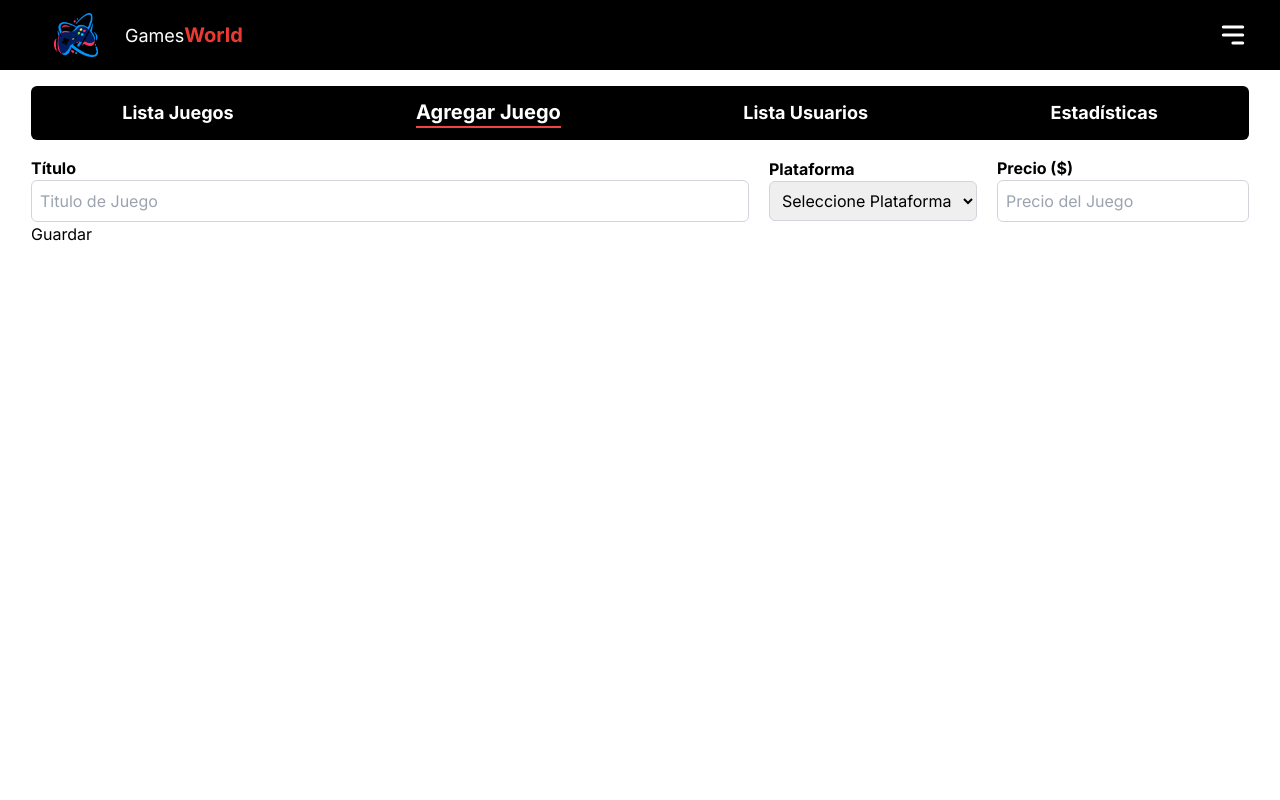
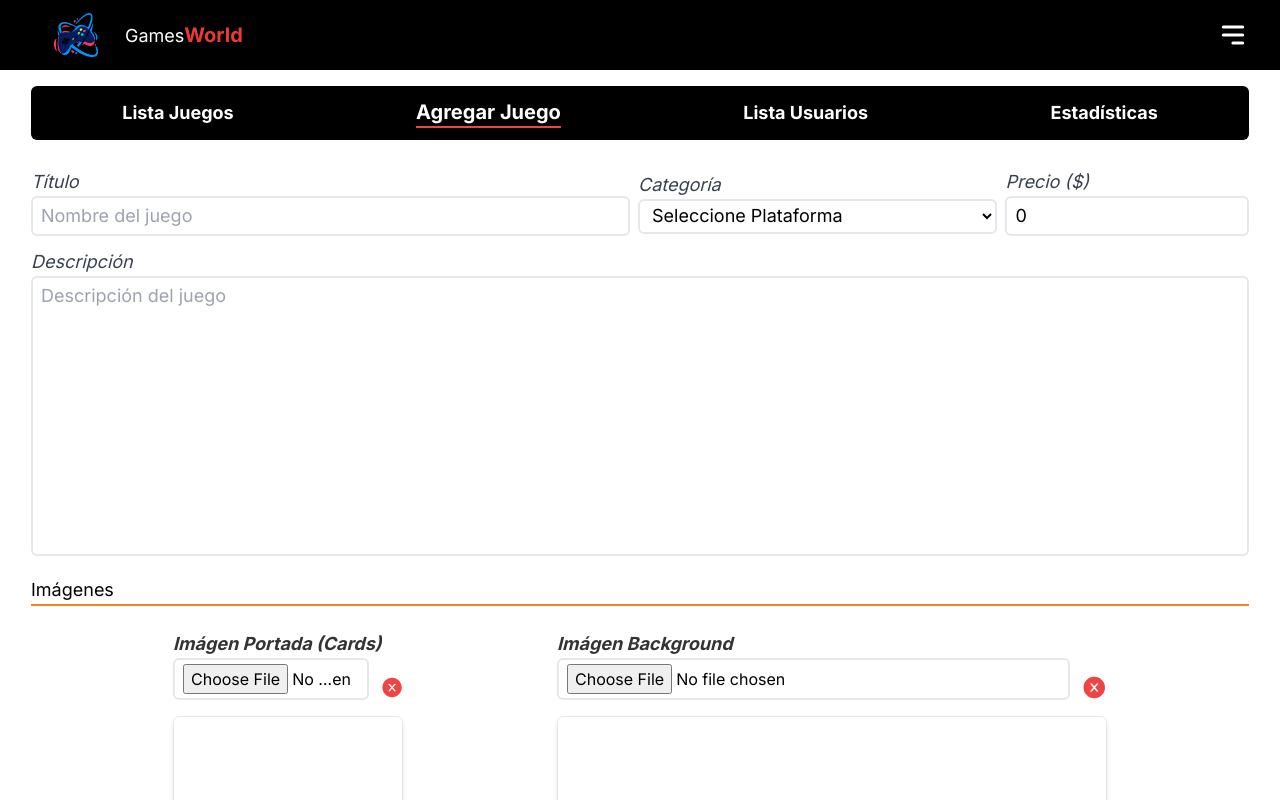
Before and after one commit to alloisa2005/entrega-app, a Next.js app: page /admin/nuevoJuego in a window 1280 px wide. Shown: the top 800 px of the page. Built offline with nearby package versions, Linux system fonts and the light colour scheme.

Commit message:
feat: Agregando carga de imagenes al Form de nuevo juego

```diff
--- a/src/components/NuevoJuegoForm.jsx
+++ b/src/components/NuevoJuegoForm.jsx
@@ -1,50 +1,138 @@
 'use client'
 
-import { useForm } from 'react-hook-form'
+import Image from "next/image";
+import { useState } from "react";
+import { AiFillCloseCircle } from "react-icons/ai";
 
 const NuevoJuegoForm = () => {
 
-  const { register, handleSubmit, formState: { errors } } = useForm()
+  const [titulo, setTitulo] = useState('');
+  const [categoria, setCategoria] = useState('');
+  const [precio, setPrecio] = useState(0);
+  const [descripcion, setDescripcion] = useState('');
+  const [boxImage, setBoxImage] = useState('');
+  const [boxImagePreview, setBoxImagePreview] = useState('');
+  const [posterImage, setPosterImage] = useState('');
+  const [posterImagePreview, setPosterImagePreview] = useState('');
 
-  const onSubmit = (data) => {
-    console.log(data)
+  const handleInputImage = (e) => {
+    if(e.target.name === 'boxImage') {
+      setBoxImage(e.target.files[0]);
+      setBoxImagePreview(URL.createObjectURL(e.target.files[0]))
+    }
+
+    if(e.target.name === 'posterImage') {
+      setPosterImage(e.target.files[0]);
+      setPosterImagePreview(URL.createObjectURL(e.target.files[0]))
+    }
+  }
+
+  const handleDeleteImage = (type) => (e) => {
+    if(type === 'box') {
+      setBoxImage('');
+      setBoxImagePreview('');
+    }
+
+    if(type === 'poster') {
+      setPosterImage('');
+      setPosterImagePreview('');
+    }
   }
 
   return (
-    <form onSubmit={handleSubmit(onSubmit)}>
+    <form className="mt-7">
 
-      <div className='flex flex-col md:flex-row items-center justify-between gap-5'>
-        <div className='flex flex-col w-full'>
-          <label className='font-bold'>Título</label>
-          <input type="text" {...register('titulo', { required: true, maxLength: 25 })}   placeholder='Titulo de Juego'
-          className='border border-gray-300 rounded-md p-2 focus:outline-none focus:ring-2 focus:ring-blue-600 focus:border-transparent'
+      <div className="flex flex-col lg:flex-row items-center w-full gap-2">
+
+        <div className="flex flex-col w-full lg:w-[50%]">
+          <label className="select-none font-josefin text-lg text-gray-700 italic">Título</label>
+          <input
+            value={titulo}
+            name='titulo'
+            onChange={(e) => { setTitulo(e.target.value) }}
+            type="text"
+            placeholder="Nombre del juego"
+            className="outline-none font-josefin text-lg border-2 px-2 py-1 rounded-md"
           />
-          {errors.titulo?.type === 'required' && <span className='text-[13px] text-red-500 font-bold'>Este campo es requerido</span>}
-          {errors.titulo?.type === 'maxLength' && <span className='text-[13px] text-red-500 font-bold'>El título no puede tener más de 25 caracteres</span>}
         </div>
 
-        <div className='flex flex-col w-full md:w-[28%]'>
-          <label className='font-bold'>Plataforma</label>
-          <select {...register('plataforma', { required: true })} className='border border-gray-300 rounded-md p-2 focus:outline-none focus:ring-2 focus:ring-blue-600 focus:border-transparent'>
-            <option value="">Seleccione Plataforma</option>
-            <option value="ps4">PS4</option>
-            <option value="ps5">PS5</option>
-            <option value="xbox">Xbox</option>
+        <div className="flex flex-col w-full lg:w-[30%] h-full">
+          <label className="select-none font-josefin text-lg text-gray-700 italic">Categoría</label>
+          <select
+            value={categoria}
+            name='categoria'
+            onChange={ (e) => { setCategoria(e.target.value) }}
+            className="bg-white h-full outline-none font-josefin text-lg border-2 px-2 py-1 rounded-md"
+          >
+            <option value="" className="text-lg">Seleccione Plataforma</option>
+            <option value="ps4" className="text-lg">PS4</option>
+            <option value="nintendo" className="text-lg">Nintendo Switch</option>
+            <option value="xbox" className="text-lg">XBOX</option>
           </select>
-          { errors.plataforma?.type === 'required' && <span className='text-[13px] text-red-500 font-bold'>Seleccione Plataforma</span> }
         </div>
 
-        <div className='flex flex-col w-full md:w-[28%]'>
-          <label className='font-bold'>Precio ($)</label>
-          <input type="number" {...register('precio', { required: true, min: 100 })}   placeholder='Precio del Juego'
-          className='border border-gray-300 rounded-md p-2 focus:outline-none focus:ring-2 focus:ring-blue-600 focus:border-transparent'
+        <div className="flex flex-col w-full lg:w-[20%]">
+          <label className="select-none font-josefin text-lg text-gray-700 italic">Precio ($)</label>
+          <input
+            value={precio}
+            onChange={(e) => { setPrecio(e.target.value) }}
+            type="number"
+            placeholder="Precio del juego"
+            className="outline-none font-josefin text-lg border-2 px-2 py-1 rounded-md"
           />
-          {errors.precio?.type === 'required' && <span className='text-[13px] text-red-500 font-bold'>Este campo es requerido</span>}
-          {errors.precio?.type === 'min' && <span className='text-[13px] text-red-500 font-bold'>El precio no puede ser menor que $100</span>}
+        </div>
+
+      </div>
+
+      <div className="flex flex-col w-full mt-3">
+        <label className="select-none font-josefin text-lg text-gray-700 italic">Descripción</label>
+        <textarea
+          value={descripcion}
+          name='descripcion'
+          onChange={(e) => { setDescripcion(e.target.value) }}
+          type="text"
+          placeholder="Descripción del juego"
+          className="resize-none h-[250px] lg:h-[280px] outline-none font-josefin text-lg border-2 px-2 py-1 rounded-md"
+        />
+      </div>
+
+      <div className="flex flex-col w-full mt-5">
+        <label className="select-none font-josefin text-lg border-b-2 border-naranja">
+          Imágenes
+        </label>
+
+        <div className="w-full mt-6 flex flex-col lg:flex-row gap-2 lg:gap-3 items-center lg:justify-evenly mb-4">
+
+          <div className="flex flex-col w-full lg:w-[230px] ">
+            <label className="select-none font-bold text-lg text-black/80 italic">Imágen Portada (Cards)</label>
+            <div className="w-full flex items-center justify-between gap-3">
+              <input onChange={handleInputImage} name="boxImage" type='file' accept="image/*"
+              className="mb-4 outline-none text-md border-2 px-2 py-1 rounded-md w-[95%]" />
+              <AiFillCloseCircle onClick={handleDeleteImage('box')} size={25} className='text-red-500 hover:text-red-700 hover:cursor-pointer ease-in duration-300'/>
+            </div>
+            <div className="w-full lg:w-[230px] h-[230px] border shadow-md rounded-md overflow-hidden">
+              {boxImagePreview && (
+                <Image src={boxImagePreview} alt="boxImage" width={200} height={200} className="w-full h-full object-contain" />
+              )}
+            </div>
+          </div>
+
+          <div className="flex flex-col w-full lg:w-[550px]">
+            <label className="select-none font-bold text-lg text-black/80 italic">Imágen Background</label>
+            <div className="flex items-center justify-between gap-3">
+              <input onChange={handleInputImage} name="posterImage" type='file' accept="image/*"
+                className="mb-4 outline-none text-md border-2 px-2 py-1 rounded-md w-[95%]" />
+              <AiFillCloseCircle onClick={handleDeleteImage('poster')} size={25} className='text-red-500 hover:text-red-700 hover:cursor-pointer ease-in duration-300'/>
+            </div>
+            <div className="w-full lg:w-[550px] h-[230px] border shadow-md rounded-md overflow-hidden">
+              {posterImagePreview && (
+                <Image src={posterImagePreview} alt="boxImage" width={200} height={200} className="w-full h-full object-cover" />
+              )}
+            </div>
+          </div>
+
         </div>
       </div>
-
-      <button type='submit'>Guardar</button>
     </form>
   )
 }
```
Also changed, not shown: src/data/products.js (+13 -13 lines).
